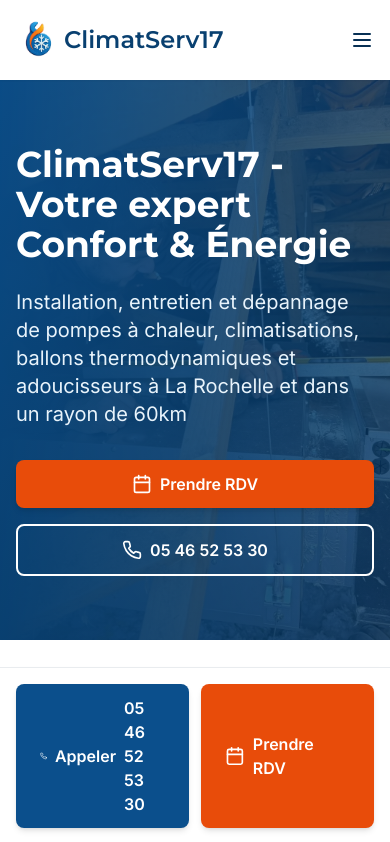
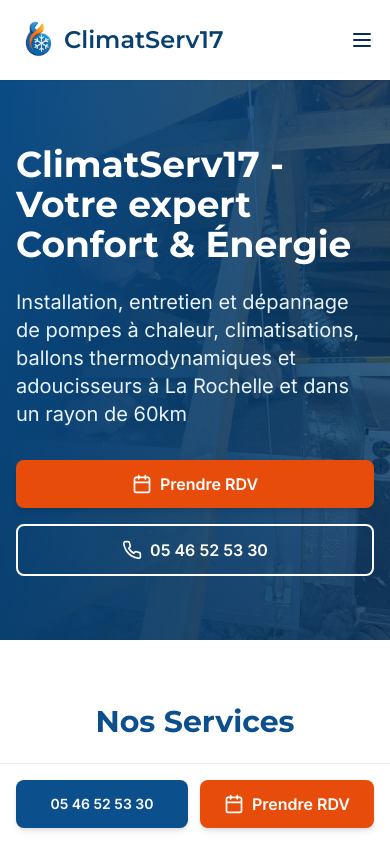
Before and after one commit to Aurel1407/ClimatServ17, a Next.js app: page / in a window 390 px wide. Shown: the top 842 px of the page. Built offline with nearby package versions, Linux system fonts and the light colour scheme.

Commit message:
Fix mobile phone number display in sticky footer

```diff
--- a/src/app/page.tsx
+++ b/src/app/page.tsx
@@ -208,14 +208,11 @@
         <div className="flex gap-3">
           <ProtectedPhone
             encoded="MDU0NjUyNTMzMA=="
-            className="btn btn-secondary flex-1"
-          >
-            <Phone className="w-5 h-5" />
-            Appeler
-          </ProtectedPhone>
-          <Link href="/maintenance-sav" className="btn btn-primary flex-1">
-            <Calendar className="w-5 h-5" />
-            Prendre RDV
+            className="btn btn-secondary flex-1 flex items-center justify-center gap-2 text-sm"
+          />
+          <Link href="/maintenance-sav" className="btn btn-primary flex-1 flex items-center justify-center gap-2">
+            <Calendar className="w-5 h-5 flex-shrink-0" />
+            <span className="whitespace-nowrap">Prendre RDV</span>
           </Link>
         </div>
       </div>
```
